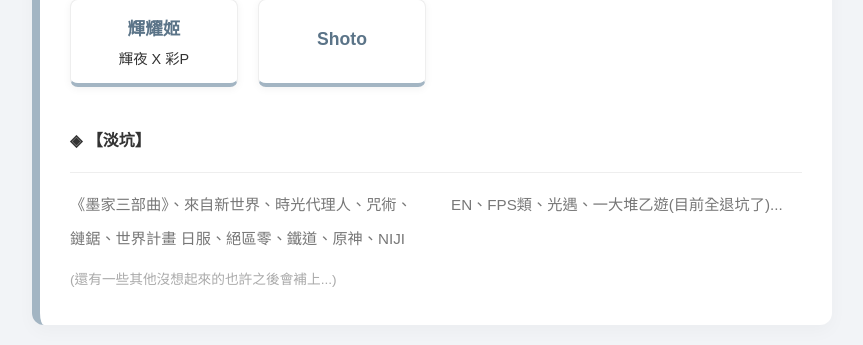
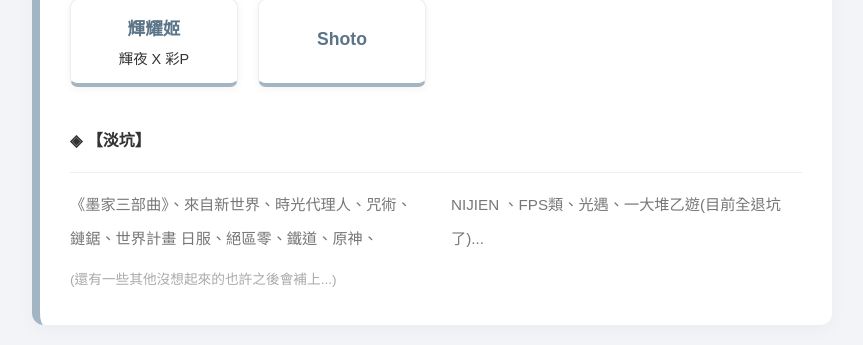
Before and after one commit to B11357059/aki_no_jikoshoukai, a plain HTML site: page index.html in a window 1280 px wide. Shown: the part 1152-1497 px from the top of the page, without its empty margins (208-1071 px from the left). Drawn offline with Linux system fonts and the light colour scheme.

Commit message:
Update index.html

```diff
--- a/index.html
+++ b/index.html
@@ -223,7 +223,7 @@
 
         <h4 style="margin-top:40px;">◈ 【淡坑】</h4>
         <div class="retired-list">
-            《墨家三部曲》、來自新世界、時光代理人、咒術、鏈鋸、世界計畫 日服、絕區零、鐵道、原神、NIJI EN、FPS類、光遇、一大堆乙遊(目前全退坑了)...
+            《墨家三部曲》、來自新世界、時光代理人、咒術、鏈鋸、世界計畫 日服、絕區零、鐵道、原神、NIJIEN 、FPS類、光遇、一大堆乙遊(目前全退坑了)...
             <span>(還有一些其他沒想起來的也許之後會補上...)</span>
         </div>
     </div>
```
